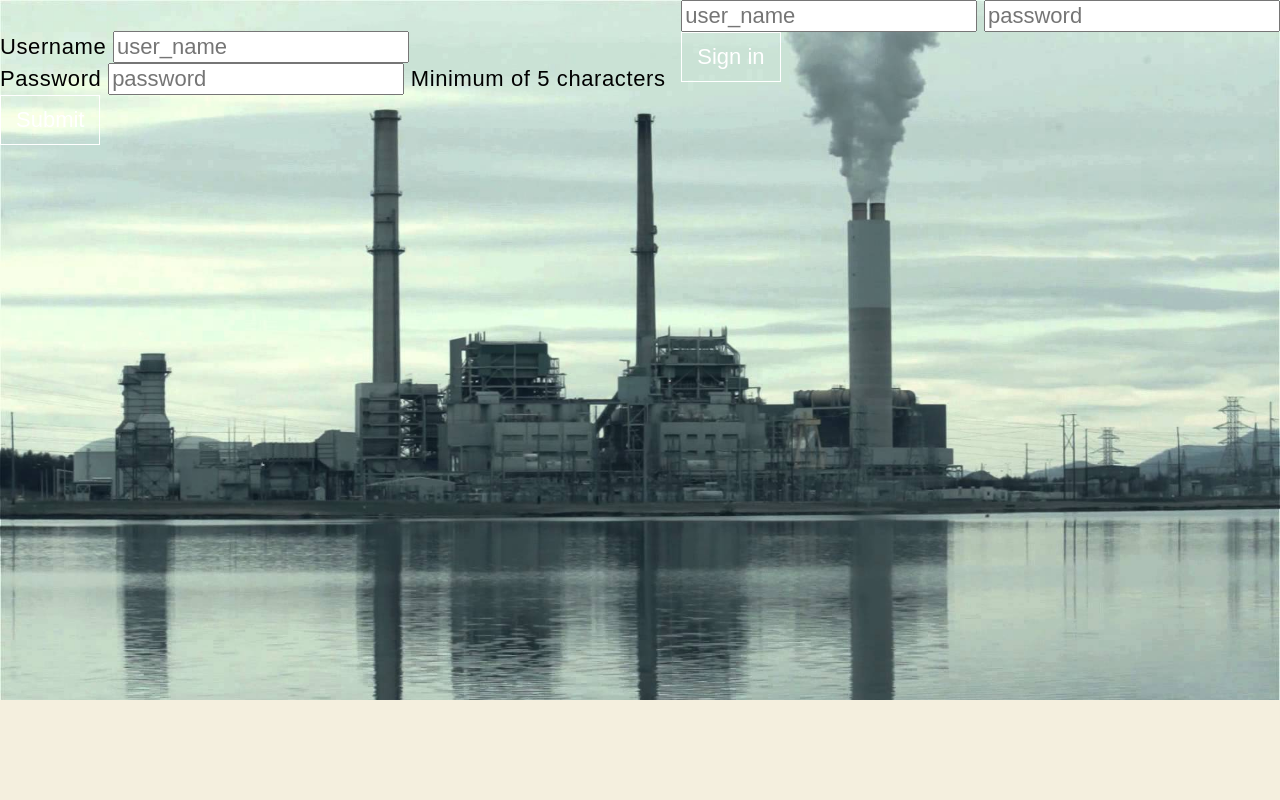
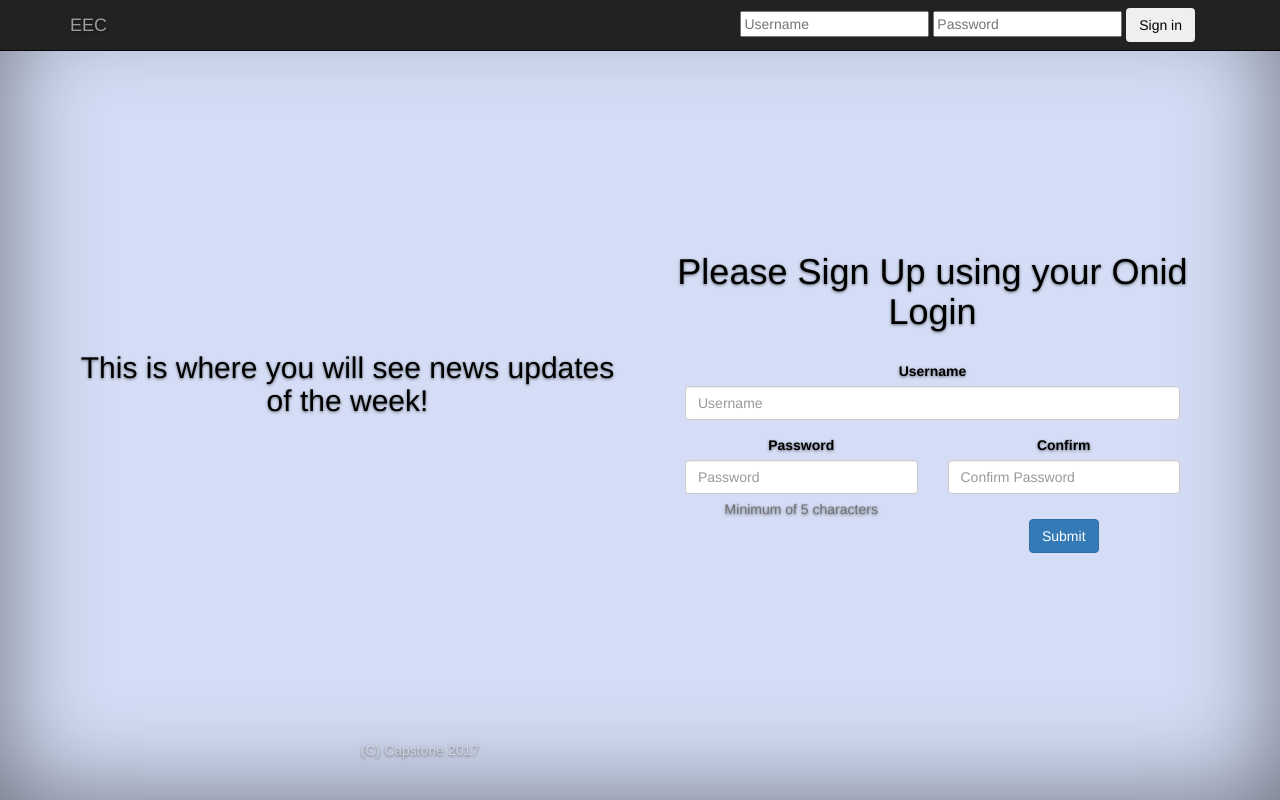
Before and after one commit to kannabanana/Capstone, a PHP site: page /index.html in a window 1280 px wide. Run offline with PHP 8.4, Linux system fonts and the light colour scheme; some libraries are stand-ins or nearby versions; some web fonts are replaced.

Commit message:
Updated landing page and made sureonly logged in users can access different features of webpage

```diff
--- a/winter/views/index.html
+++ b/winter/views/index.html
@@ -1,43 +1,63 @@
 <!DOCTYPE html>
 <html lang="en">
   <head>
-
-<link rel="stylesheet" href="login.css">
-
     <meta charset="utf-8">
     <meta http-equiv="X-UA-Compatible" content="IE=edge">
     <meta name="viewport" content="width=device-width, initial-scale=1">
     <meta name="description" content="Main page">
+    <meta name="author" content="Brandon Lee">
 
-<link href="../css/home.css" rel="stylesheet">
     <title>Welcome to Energy Efficiency Center</title>
 
+    <!-- CSS -->
+    <link href="../css/bootstrap.min.css" rel="stylesheet">
+    <link href="../css/cover.css" rel="stylesheet">
+    <link rel="shortcut icon" href="../images/Telly.ico">
   </head>
   <body>
-
-<div class="jumbotron" style="background-image: url(factory.jpg); height: 700px; background-size: 100%;">
-<div id="centershit">
-   <form data-toggle="validator" role="form" class="navbar-form pull-right" action="profile.php" autocomplete="off" method="post">
-                      <input class="span2" name="user_name" type="text" placeholder="user_name" required>
-                      <input class="span2" name="password" type="password" placeholder="password" required>
-                      <button type="submit" class="btn btn-primary">Sign in</button>
+     <!-- --------------------------------- The two main wrappers for the site --------------------------------- -->
+     <div class="site-wrapper">
+      <div class="site-wrapper-inner">
+     <!-- --------------------------------- Navigation Bar --------------------------------- -->
+          <div class="navbar navbar-inverse navbar-fixed-top" role="navigation">
+              <div class="container">
+                  <div class="navbar-header">
+                      <a class="navbar-brand" href="http://web.engr.oregonstate.edu/~kannas/database-pr/Database-Project/views/index.html">EEC</a>
+                  </div>
+                  <!-- --------------------------------- Login Form --------------------------------- -->
+                  <form data-toggle="validator" role="form" class="navbar-form pull-right" action="http://web.engr.oregonstate.edu/~kannas/database-pr/Database-Project/views/submit_login.php" autocomplete="off" method="post">
+                      <input class="span2" name="username" type="text" placeholder="Username" required>
+                      <input class="span2" name="password" type="password" placeholder="Password" required>
+                      <button type="submit" class="btn">Sign in</button>
                   </form>
-
-
+              </div>
+          </div>
+      <!-- --------------------------------- Left screen website information Panel --------------------------------- -->
       <div class="container">
           <div class="row">
               <div class="col-md-6">
+                  <h1><br><br></h1>
+                  <h2>This is where you will see news updates of the week!</h2>
+              </div>
+      <!-- --------------------------------- Registration Form --------------------------------- -->
+              <div class="col-md-6">
+                  <h1>Please Sign Up using your Onid Login</h1>
                   <br />
                   <div class="container-fluid">
-                          <form data-toggle="validator" role="form" autocomplete="off" action="profile.php" method="post">
+                          <form data-toggle="validator" role="form" autocomplete="off" action="http://web.engr.oregonstate.edu/~kannas/database-pr/Database-Project/views/submit_registration.php" method="post">
                               <div class="form-group col-lg-12">
-                                  <label for="user_name" class="control-label">Username</label>
-                                  <input name="user_name" type="text" class="form-control" placeholder="user_name" required>
+                                  <label for="username" class="control-label">Username</label>
+                                  <input name="username" type="text" class="form-control" placeholder="Username" required>
                               </div>
                               <div class="form-group col-sm-6">
                                   <label for="password" class="control-label">Password</label>
-                                  <input name="password" type="password" data-minlength="5" class="form-control" id="password" placeholder="password" required>
+                                  <input name="password" type="password" data-minlength="5" class="form-control" id="password" placeholder="Password" required>
                                   <span class="help-block">Minimum of 5 characters</span>
+                              </div>
+                              <div class="form-group col-sm-6">
+                                  <label for="confirm_password" class="control-label">Confirm</label>
+                                  <input name="confirm_password" type="password" class="form-control" id="confirm_password" data-match="#password" data-match-error="Passwords do not match" placeholder="Confirm Password" required>
+                                  <div class="help-block with-errors"></div>
                               </div>
                               <div class="form-group">
                                   <button type="submit" class="btn btn-primary">Submit</button>
@@ -46,9 +66,18 @@
                   </div>
               </div>
           </div>
-
-
+      <!-- --------------------------------- Footer --------------------------------- -->
+          <div class="mastfoot">
+            <div class="inner">
+              <p>(C) Capstone 2017</p>
             </div>
           </div>
+         </div>
+      </div>
+    </div>
+    <!-- Placed at the end of the document so the pages load faster -->
+    <!-- Validation Library -->
+    <script src="../js/validator.js"></script>
+    <script type="text/javascript" src="https://cdnjs.cloudflare.com/ajax/libs/jquery/3.0.0-rc1/jquery.js"></script>
   </body>
 </html>
```
Also changed, not shown: winter/views/landing.php (added, +104 -0 lines), winter/views/profile.php (+57 -1 lines). Lines whose indentation alone changed are shown as unchanged.
